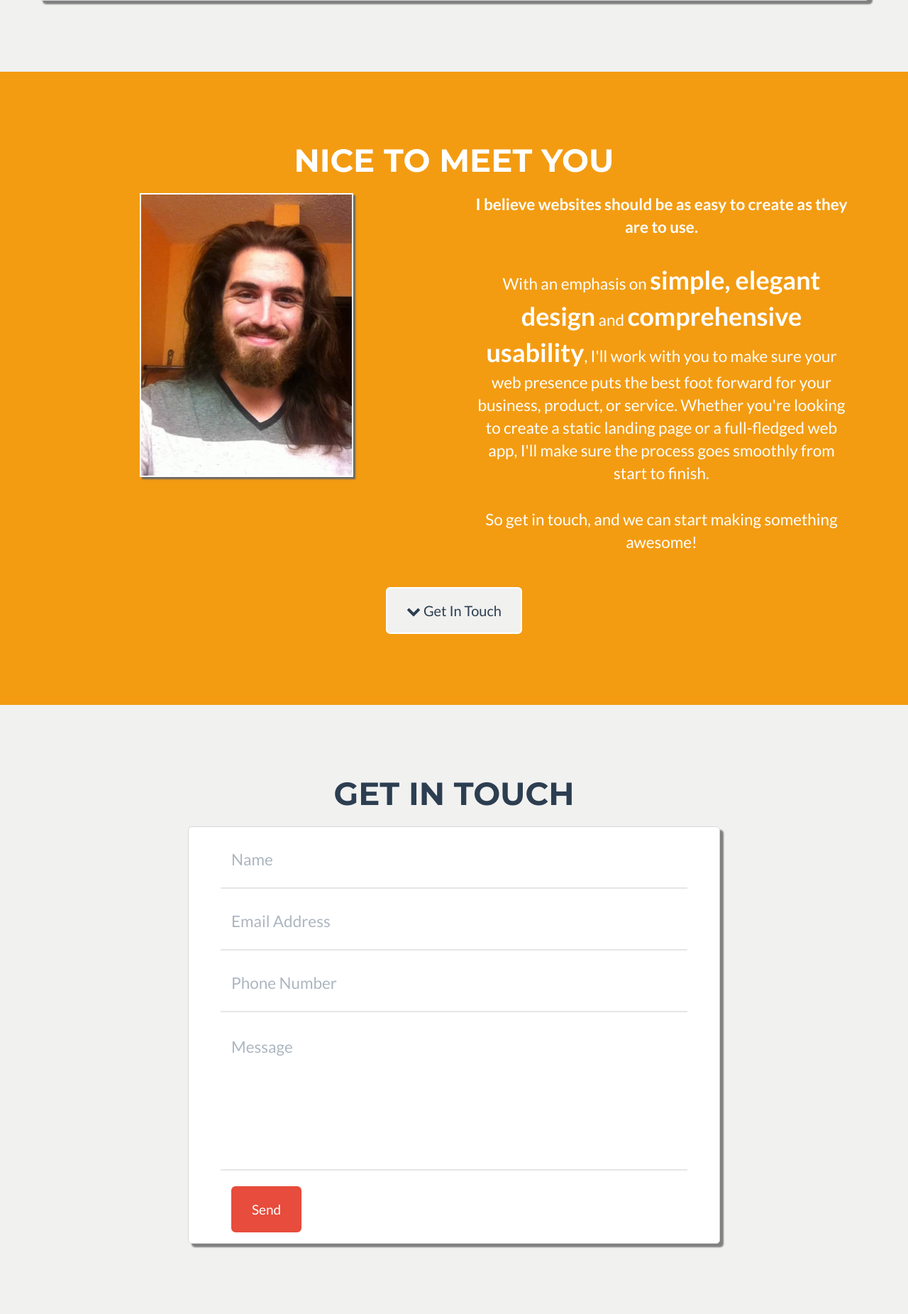
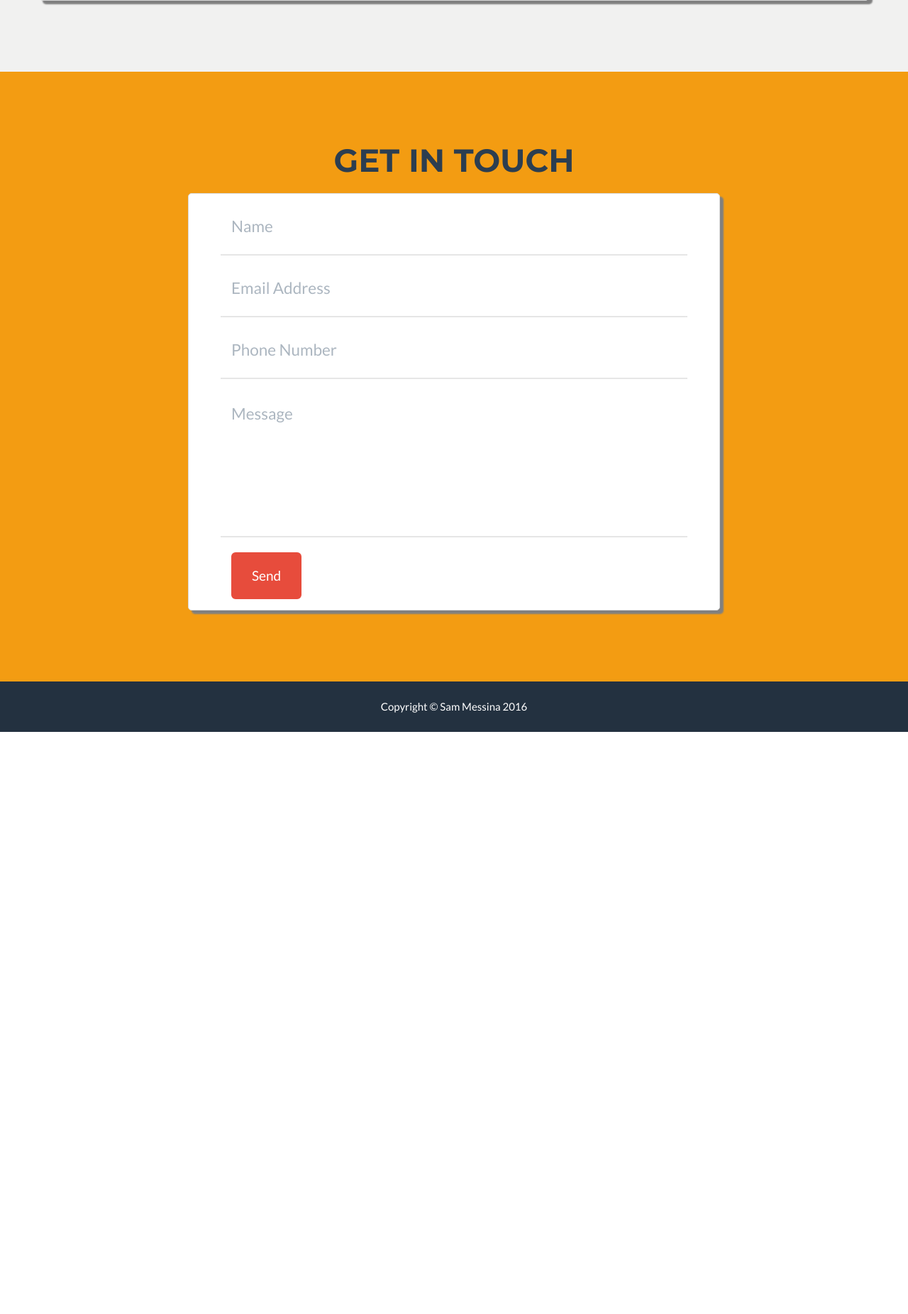
Before and after one commit to regexpressyourself/regexpressyourself.github.io, a PHP site: page / in a window 1280 px wide. Shown: the part 2448-4299 px from the top of the page at 71% size. After the commit the page ends 3479 px from the top, so only its background shows below. Run offline with PHP 8.4, Linux system fonts and the light colour scheme; some libraries are stand-ins or nearby versions.

Commit message:
Removed the about section

```diff
--- a/css/custom.css
+++ b/css/custom.css
@@ -341,6 +341,7 @@ footer .footer-below {
 }
 
 #contact {
+    background-color: #f39c12;
     min-height: 100vh;
 }
 
--- a/index.html
+++ b/index.html
@@ -43,7 +43,7 @@
                         <!-- <span class="brackets">< /></span> -->
                         <i id="code-icon" class="fa fa-code"></i>
                         <h1 class="name">Sam Messina</h1>
-                        <span class="skills">Web Developer</span>
+                        <span class="skills">Student | Software Developer</span>
                         <br/>
                         <span class="header-links">
                             <a class="header-link" href="https://github.com/regexpressyourself" >
@@ -237,43 +237,6 @@
         </div>
     </section>
 
-    <!-- About Section -->
-    <section class="success" id="about">
-        <div class="container">
-            <div class="row text-center">
-                <div class="col-lg-12 ">
-                    <h2>Nice To Meet You</h2>
-                    <br/>
-                </div>
-            </div>
-            <div class="row text-center">
-                <div id="sam-pic-wrapper" class=" col-sm-6">
-                    <img id="sam-pic" alt="Picture of Sam" class="center-block img-responsive" src="img/portrait.jpg"/>
-                </div>
-
-                <div id="about-text" class="col-sm-6">
-                    <p>
-                        <b>I believe websites should be as easy to create as they are to use.</b> <br/><br/>
-
-                        With an emphasis on <b class="about-emphasis">simple, elegant design</b> and <b class="about-emphasis">comprehensive usability</b>, I'll work with you to make sure your web presence puts the best foot forward for your business, product, or service. Whether you're looking to create a static landing page or a full-fledged web app, I'll make sure the process goes smoothly from start to finish. <br/><br/>
-
-                        So get in touch, and we can start making something awesome!
-                    </p>
-
-                </div>
-            </div>
-            <br/>
-            <div class="row">
-                <div class="col-lg-12 text-center">
-                    <a href="#contact" class="btn btn-lg btn-outline scroll-link">
-                        <i class="fa fa-chevron-down"></i> Get In Touch
-                    </a>
-                </div>
-            </div>
-        </div>
-    </section>
-
-
     <!-- Contact Section -->
     <section id="contact">
         <div class="container">
```
